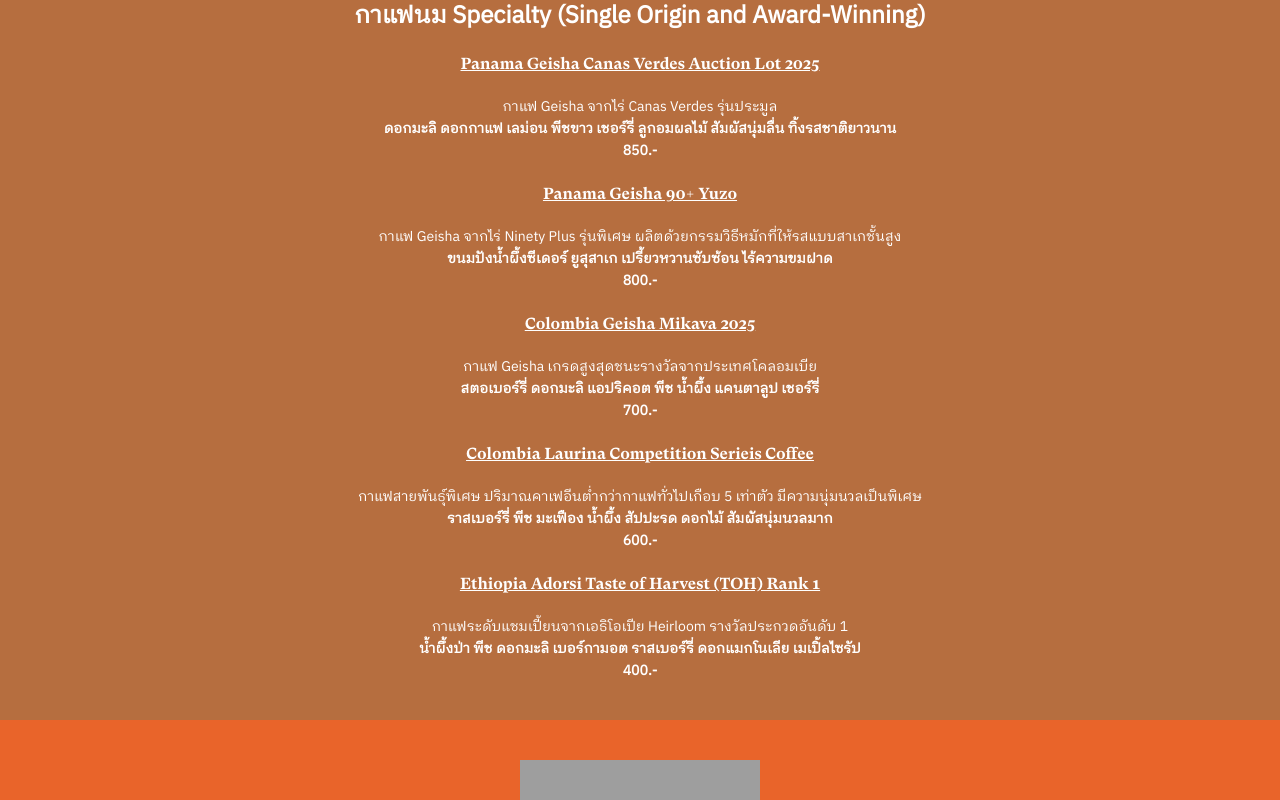
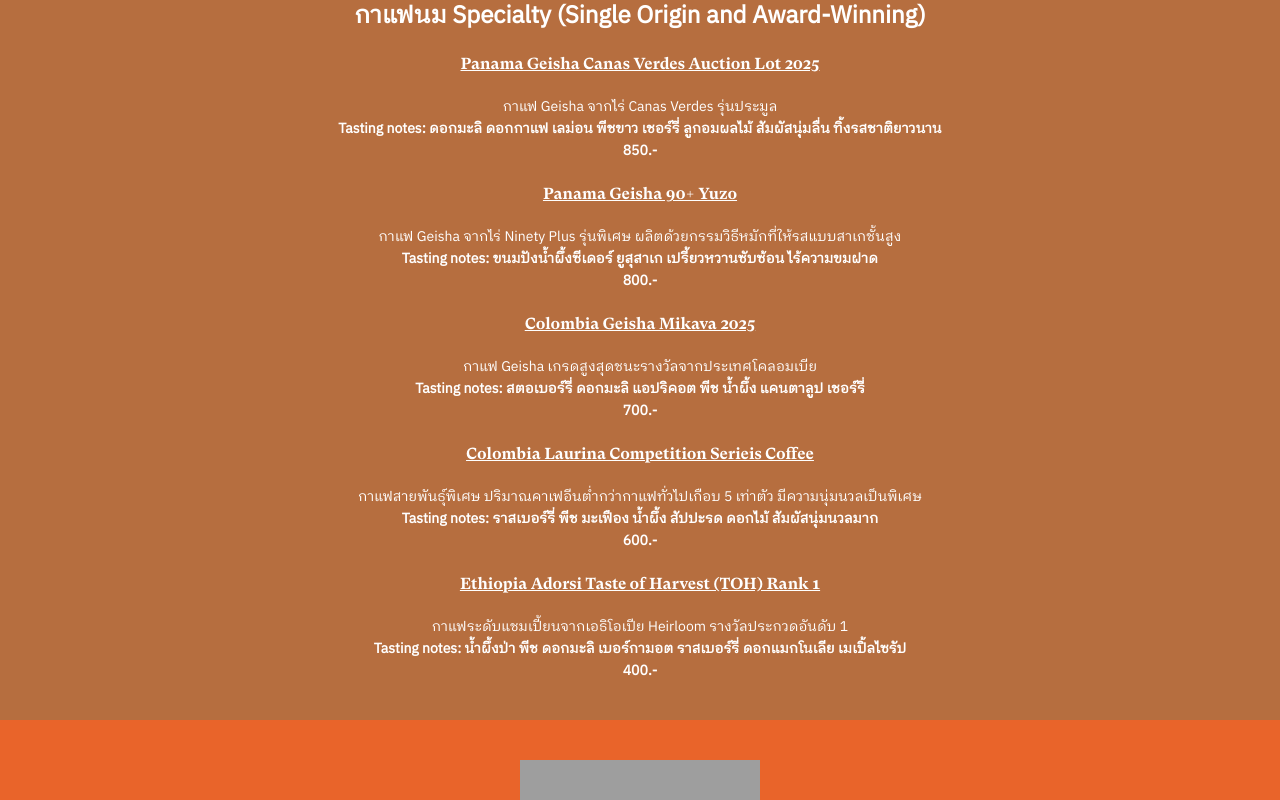
Before and after one commit to the-purist-artisan/flavorpedia, a React (Create React App) app: page /#/tcf-07-25 in a window 1280 px wide. Shown: the part 1600-2400 px from the top of the page. Built offline with nearby package versions, Linux system fonts and the light colour scheme; grey boxes are pictures that could not be loaded; a web font is replaced by a local one.

Commit message:
feat: :sparkles: support showing tasting notes header without specifying in the text

```diff
--- a/src/App.tsx
+++ b/src/App.tsx
@@ -115,6 +115,7 @@ export default function App() {
             <Menu
               headerText="Thailand Coffee Fest<br>July 2025"
               flavors={tcf0725}
+              shouldShowTastingNotesHeader={true}
             />
           }
         />
--- a/src/Menu.tsx
+++ b/src/Menu.tsx
@@ -6,12 +6,14 @@ interface MenuProps {
   headerText: string;
   flavors: Flavor[];
   menuBackgroundColorClass?: string;
+  shouldShowTastingNotesHeader?: boolean;
 }
 
 export default function Menu({
   headerText,
   flavors,
   menuBackgroundColorClass: menuBackgroundColor,
+  shouldShowTastingNotesHeader,
 }: MenuProps) {
   const topRef = useRef<HTMLDivElement | null>(null);
   const itemsRef = useRef<Map<string, HTMLDivElement> | null>(null);
@@ -164,7 +166,9 @@ export default function Menu({
                   {/* Taste note and price */}
                   {item.tastingNotes ? (
                     <div className="mt-1 font-ibm-plex-thai text-sm font-bold leading-[18px] whitespace-pre-wrap">
-                      {item.tastingNotes}
+                      {shouldShowTastingNotesHeader
+                        ? `Tasting notes: ${item.tastingNotes}`
+                        : item.tastingNotes}
                     </div>
                   ) : null}
                   <div className="mt-1 font-ibm-plex-thai text-sm font-bold leading-[18px]">
```
